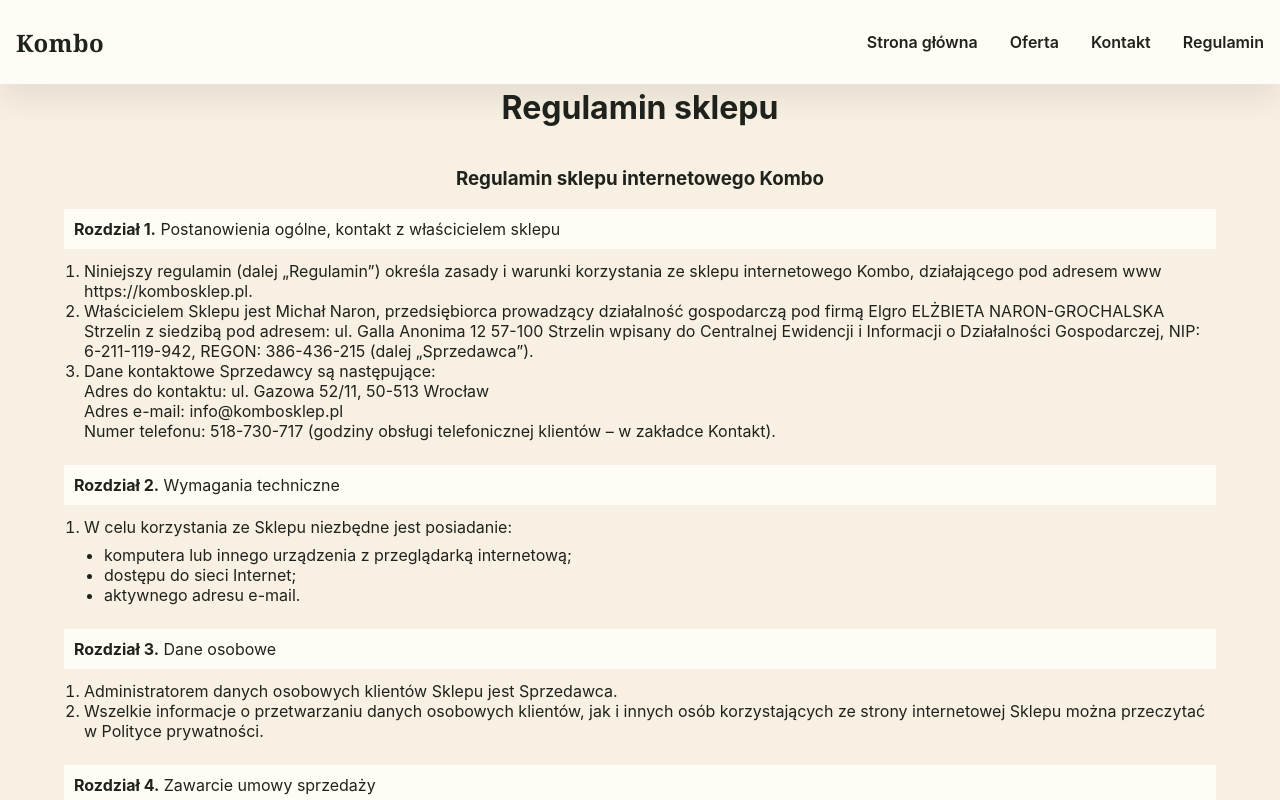
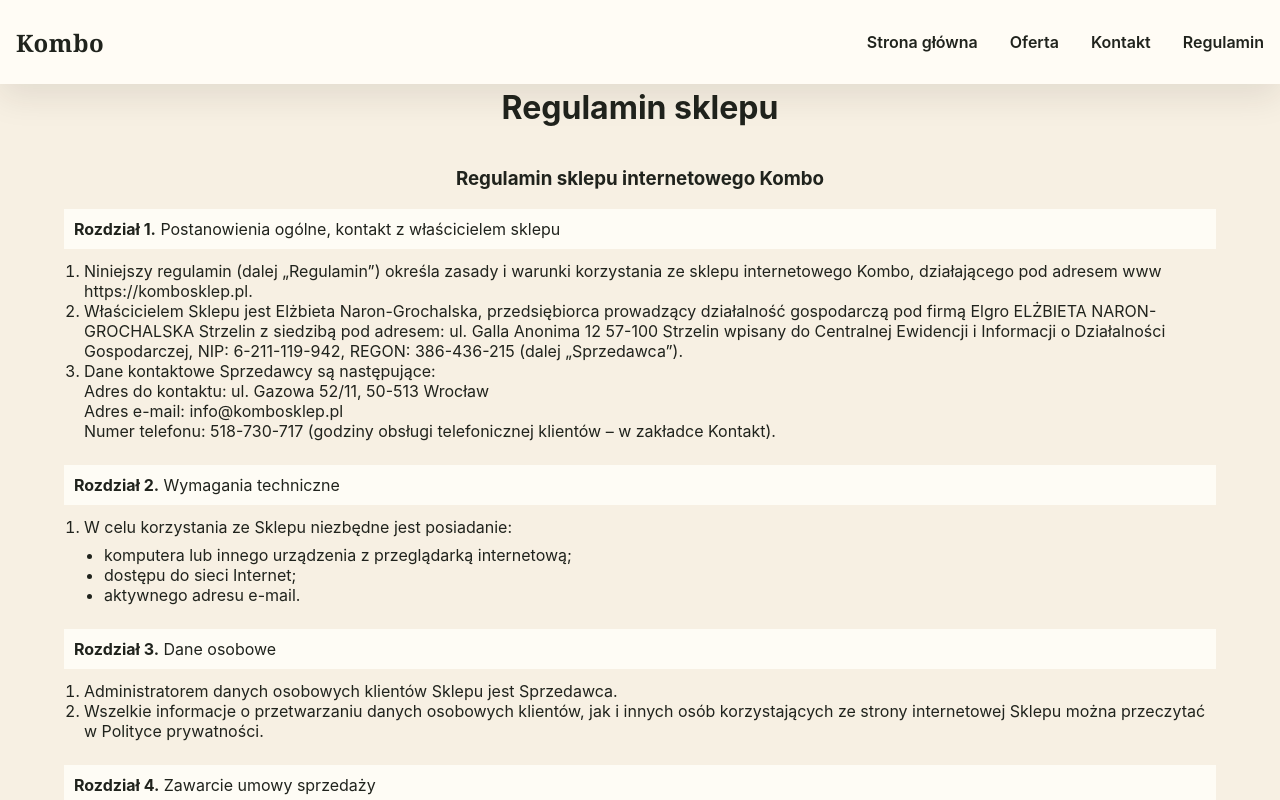
Before and after one commit to Michal-Naron/KOMBOSHOP1, a React (Vite) app: page /regulamin in a window 1280 px wide. Shown: the top 800 px of the page. Built offline with nearby package versions, Linux system fonts and the light colour scheme.

Commit message:
fix: add proper name of saler

```diff
--- a/src/pages/PolicyPage/PolicyPage.jsx
+++ b/src/pages/PolicyPage/PolicyPage.jsx
@@ -21,7 +21,7 @@
             internetowego Kombo, działającego pod adresem www https://kombosklep.pl.
           </li>
           <li>
-            Właścicielem Sklepu jest Michał Naron, przedsiębiorca prowadzący działalność gospodarczą
+            Właścicielem Sklepu jest Elżbieta Naron-Grochalska, przedsiębiorca prowadzący działalność gospodarczą
             pod firmą Elgro ELŻBIETA NARON-GROCHALSKA Strzelin z siedzibą pod adresem: ul. Galla
             Anonima 12 57-100 Strzelin wpisany do Centralnej Ewidencji i Informacji o Działalności
             Gospodarczej, NIP: 6-211-119-942, REGON: 386-436-215 (dalej „Sprzedawca”).
```
